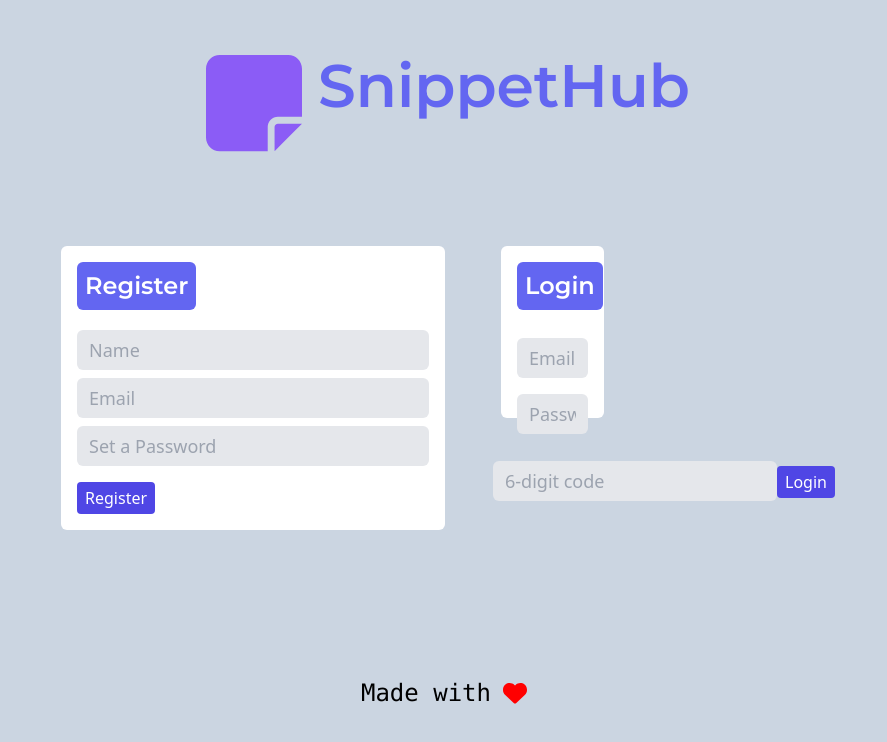
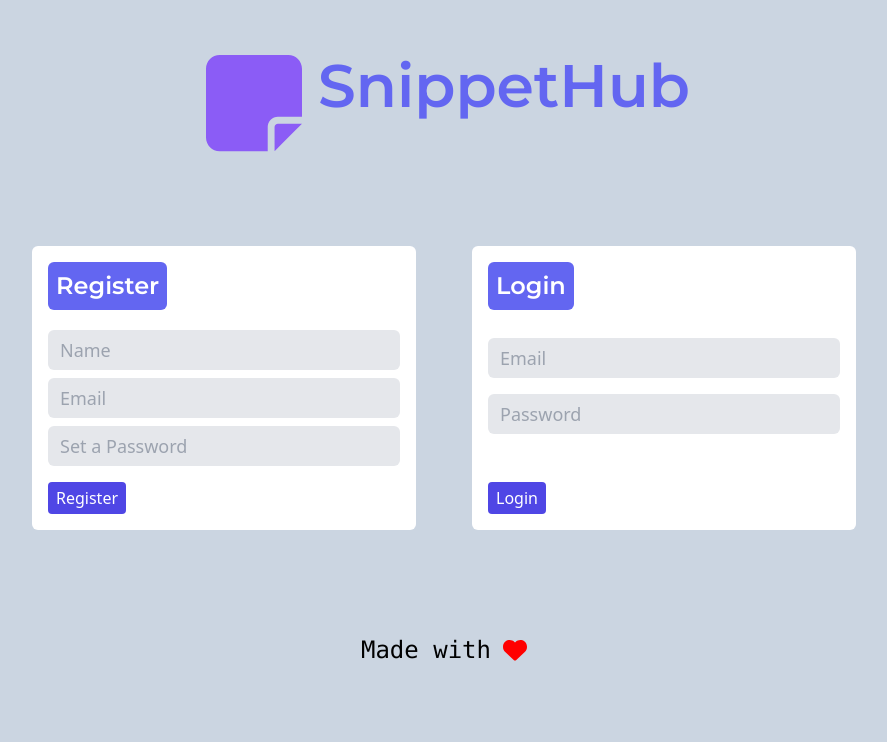
Before and after one commit to CodeWhiz-HP/SnippetHub, a React (Create React App) app in the folder client/: page / in a window 1280 px wide. Shown: the top 742 px of the page, without its empty margins (196-1083 px from the left). Built offline with nearby package versions, Linux system fonts and the light colour scheme; no server answers; a web font is replaced by a local one.

Commit message:
Updated Login Form

```diff
--- a/client/src/components/Login.tsx
+++ b/client/src/components/Login.tsx
@@ -9,7 +9,7 @@ export default function Login() {
 
     const [email, setEmail] = useState("");
     const [password, setPassword] = useState("");
-    const [code, setCode] = useState("");
+    const [code , setCode] =useState("");
     const navigate = useNavigate();
 
     const handleLogin = async (e: any) => {
@@ -26,18 +26,12 @@ export default function Login() {
     };
 
 
-    return (
-        <div className="flex flex-col gap-2">
-            <form onSubmit={handleLogin} className="flex flex-col gap-4 login-form w-[30%] h-[48%] p-4 m-2 mb-6 bg-white rounded-md">
-                <h2 className="w-fit text-2xl rounded-md font-montserrat mb-3 text-white bg-indigo500 p-2">Login</h2>
-                <input className="text-lg p-3 rounded-md h-10 bg-gray200" type="email" value={email} onChange={(e) => setEmail(e.target.value)} placeholder="Email" />
-                <input className="text-lg p-3 rounded-md h-10 bg-gray200" type="password" value={password} onChange={(e) => setPassword(e.target.value)} placeholder="Password" />
-                <button className="bg-indigo-600 text-white px-2 py-1 rounded hover:bg-indigo-700 hover:cursor-pointer w-fit mt-4">Submit</button>
-            </form>
-            <form >
-                <input className="text-lg p-3 rounded-md h-10 bg-gray200" value={code} onChange={(e) => setCode(e.target.value)} placeholder="6-digit code" />
-                <button className="bg-indigo-600 text-white px-2 py-1 rounded hover:bg-indigo-700 hover:cursor-pointer w-fit mt-4">Login</button>
-            </form>
-        </div>
+    return(
+        <form onSubmit={handleLogin} className="flex flex-col gap-4 login-form w-[30%] h-[48%] p-4 m-2 mb-6 bg-white rounded-md">
+            <h2 className="w-fit text-2xl rounded-md font-montserrat mb-3 text-white bg-indigo500 p-2">Login</h2>
+            <input className="text-lg p-3 rounded-md h-10 bg-gray200" type="email" value={email} onChange={(e) => setEmail(e.target.value)} placeholder="Email" />
+            <input className="text-lg p-3 rounded-md h-10 bg-gray200" type="password" value={password} onChange={(e) => setPassword(e.target.value)} placeholder="Password"/>
+            <button className="bg-indigo-600 text-white px-2 py-1 rounded hover:bg-indigo-700 hover:cursor-pointer w-fit mt-8">Login</button>
+        </form>
     );
 };
```
